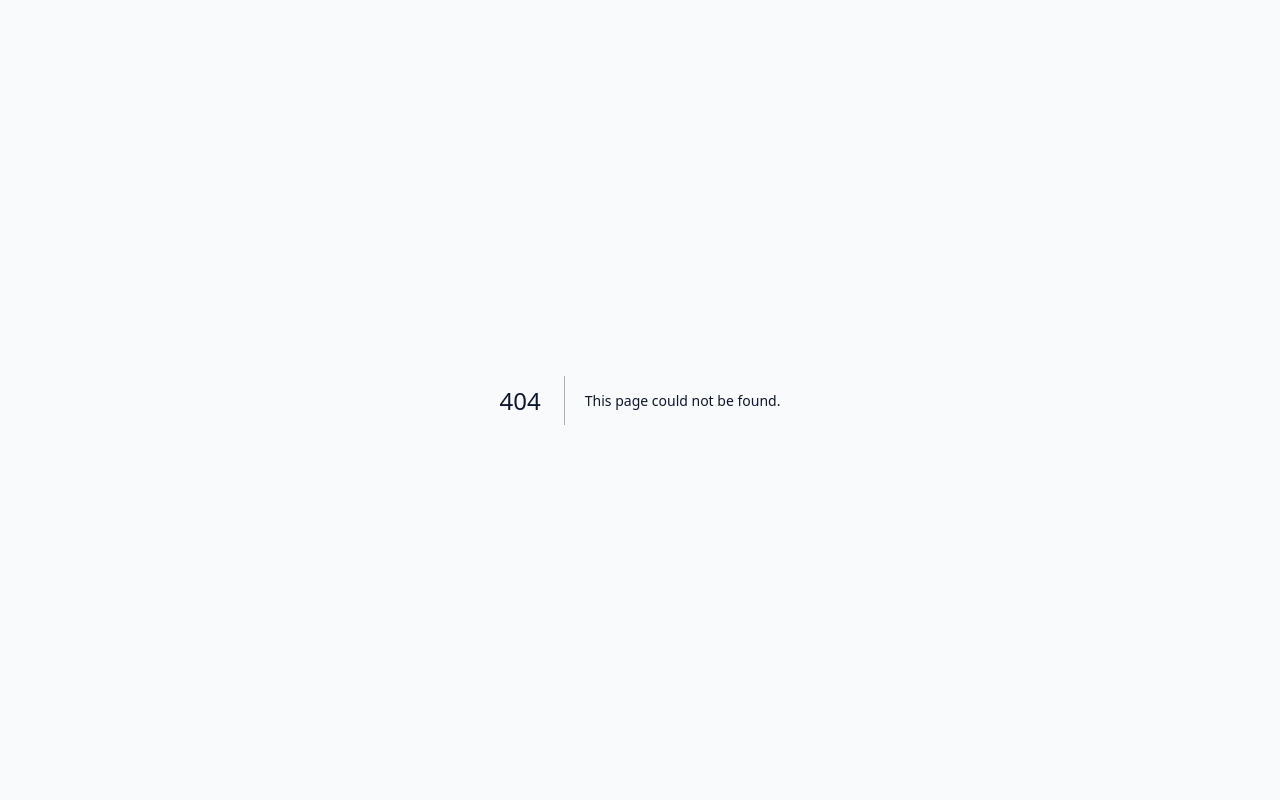
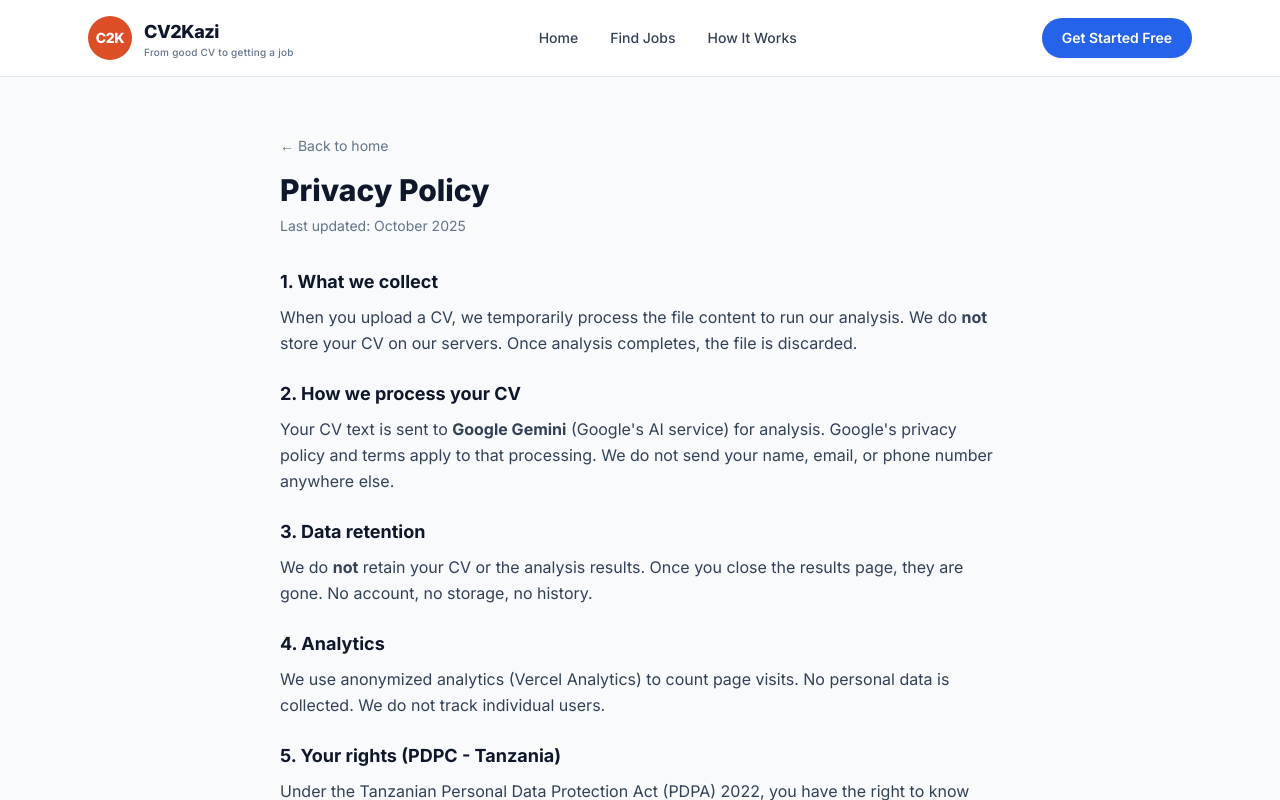
Before and after one commit to M1442003/cv2kazi, a Next.js app in the folder frontend/: page /privacy in a window 1280 px wide. Before the commit this address had no page. Built offline with nearby package versions, Linux system fonts and the light colour scheme.

Commit message:
Add privacy + terms pages, update footer links

```diff
--- /dev/null
+++ b/frontend/app/privacy/page.tsx
@@ -0,0 +1,101 @@
+import Link from "next/link";
+import Navbar from "@/components/Navbar";
+import Footer from "@/components/Footer";
+
+export default function PrivacyPage() {
+  return (
+    <>
+      <Navbar />
+      <main className="max-w-3xl mx-auto px-4 sm:px-6 py-10 sm:py-14">
+        <Link
+          href="/"
+          className="text-sm text-slate-500 hover:text-brand-red transition mb-4 inline-block"
+        >
+          ← Back to home
+        </Link>
+
+        <h1 className="text-2xl sm:text-3xl font-extrabold mb-2 text-slate-900">
+          Privacy Policy
+        </h1>
+        <p className="text-sm text-slate-500 mb-8">
+          Last updated: October 2025
+        </p>
+
+        <div className="prose prose-slate max-w-none space-y-6 text-slate-700 leading-relaxed">
+          <section>
+            <h2 className="text-lg font-bold text-slate-900 mb-2">
+              1. What we collect
+            </h2>
+            <p>
+              When you upload a CV, we temporarily process the file content
+              to run our analysis. We do <b>not</b> store your CV on our
+              servers. Once analysis completes, the file is discarded.
+            </p>
+          </section>
+
+          <section>
+            <h2 className="text-lg font-bold text-slate-900 mb-2">
+              2. How we process your CV
+            </h2>
+            <p>
+              Your CV text is sent to <b>Google Gemini</b> (Google's AI
+              service) for analysis. Google's privacy policy and terms apply
+              to that processing. We do not send your name, email, or phone
+              number anywhere else.
+            </p>
+          </section>
+
+          <section>
+            <h2 className="text-lg font-bold text-slate-900 mb-2">
+              3. Data retention
+            </h2>
+            <p>
+              We do <b>not</b> retain your CV or the analysis results. Once
+              you close the results page, they are gone. No account, no
+              storage, no history.
+            </p>
+          </section>
+
+          <section>
+            <h2 className="text-lg font-bold text-slate-900 mb-2">
+              4. Analytics
+            </h2>
+            <p>
+              We use anonymized analytics (Vercel Analytics) to count page
+              visits. No personal data is collected. We do not track
+              individual users.
+            </p>
+          </section>
+
+          <section>
+            <h2 className="text-lg font-bold text-slate-900 mb-2">
+              5. Your rights (PDPC - Tanzania)
+            </h2>
+            <p>
+              Under the Tanzanian Personal Data Protection Act (PDPA) 2022,
+              you have the right to know what data is collected, to correct
+              it, and to request deletion. Since we don't store CVs, there is
+              nothing to delete. For any questions, contact us.
+            </p>
+          </section>
+
+          <section>
+            <h2 className="text-lg font-bold text-slate-900 mb-2">
+              6. Contact
+            </h2>
+            <p>
+              Questions about privacy? Email{" "}
+              <a
+                href="mailto:hello@cv2kazi.tz"
+                className="text-brand-red underline"
+              >
+                hello@cv2kazi.tz
+              </a>
+            </p>
+          </section>
+        </div>
+      </main>
+      <Footer />
+    </>
+  );
+}
--- /dev/null
+++ b/frontend/app/terms/page.tsx
@@ -0,0 +1,99 @@
+import Link from "next/link";
+import Navbar from "@/components/Navbar";
+import Footer from "@/components/Footer";
+
+export default function TermsPage() {
+  return (
+    <>
+      <Navbar />
+      <main className="max-w-3xl mx-auto px-4 sm:px-6 py-10 sm:py-14">
+        <Link
+          href="/"
+          className="text-sm text-slate-500 hover:text-brand-red transition mb-4 inline-block"
+        >
+          ← Back to home
+        </Link>
+
+        <h1 className="text-2xl sm:text-3xl font-extrabold mb-2 text-slate-900">
+          Terms of Service
+        </h1>
+        <p className="text-sm text-slate-500 mb-8">
+          Last updated: October 2025
+        </p>
+
+        <div className="space-y-6 text-slate-700 leading-relaxed">
+          <section>
+            <h2 className="text-lg font-bold text-slate-900 mb-2">
+              1. Acceptance
+            </h2>
+            <p>
+              By using CV2Kazi, you agree to these terms. If you don't agree,
+              please don't use the service.
+            </p>
+          </section>
+
+          <section>
+            <h2 className="text-lg font-bold text-slate-900 mb-2">
+              2. Free service
+            </h2>
+            <p>
+              CV2Kazi is currently free. We reserve the right to introduce
+              paid features in the future, but the free tier will remain
+              available.
+            </p>
+          </section>
+
+          <section>
+            <h2 className="text-lg font-bold text-slate-900 mb-2">
+              3. AI limitations
+            </h2>
+            <p>
+              Our AI analysis is a suggestion, not professional career
+              advice. AI can make mistakes. Always review our feedback before
+              acting on it.
+            </p>
+          </section>
+
+          <section>
+            <h2 className="text-lg font-bold text-slate-900 mb-2">
+              4. Acceptable use
+            </h2>
+            <p>You agree not to:</p>
+            <ul className="list-disc pl-5 mt-2 space-y-1">
+              <li>Upload CVs that aren't yours without permission</li>
+              <li>Attempt to overload or abuse the service</li>
+              <li>Use the service for illegal purposes</li>
+            </ul>
+          </section>
+
+          <section>
+            <h2 className="text-lg font-bold text-slate-900 mb-2">
+              5. No warranty
+            </h2>
+            <p>
+              The service is provided "as is". We don't guarantee it will
+              always be available or error-free. We're not responsible for
+              outcomes of job applications.
+            </p>
+          </section>
+
+          <section>
+            <h2 className="text-lg font-bold text-slate-900 mb-2">
+              6. Contact
+            </h2>
+            <p>
+              Questions? Email{" "}
+              <a
+                href="mailto:hello@cv2kazi.tz"
+                className="text-brand-red underline"
+              >
+                hello@cv2kazi.tz
+              </a>
+            </p>
+          </section>
+        </div>
+      </main>
+      <Footer />
+    </>
+  );
+}
--- a/frontend/components/Footer.tsx
+++ b/frontend/components/Footer.tsx
@@ -69,8 +69,12 @@ export default function Footer() {
         <div className="max-w-6xl mx-auto px-4 sm:px-6 py-6 flex flex-col sm:flex-row justify-between items-center gap-3 text-xs text-slate-500">
           <div>© {new Date().getFullYear()} CV2Kazi. Made in Tanzania 🇹🇿</div>
           <div className="flex gap-6">
-            <a href="#" className="hover:text-slate-300">Privacy</a>
-            <a href="#" className="hover:text-slate-300">Terms</a>
+            <Link href="/privacy" className="hover:text-slate-300">
+              Privacy
+            </Link>
+            <Link href="/terms" className="hover:text-slate-300">
+              Terms
+            </Link>
           </div>
         </div>
       </div>
```
